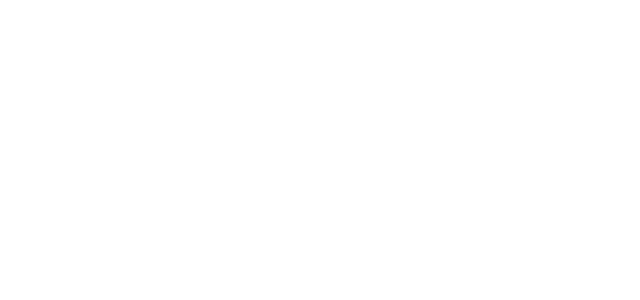
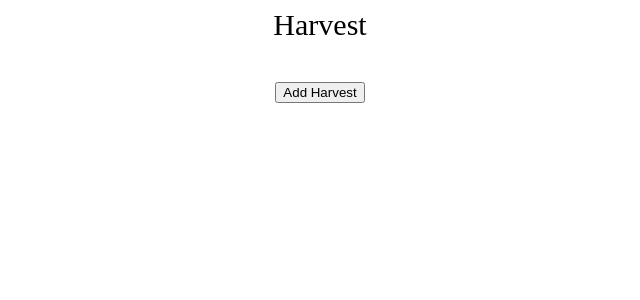
Before and after one commit to evanmarmer/personal-projct-harvest, a React (Vite) app: page / in a window 1280 px wide. Shown: the top 300 px of the page, without its empty margins (320-960 px from the left). Built offline with nearby package versions, Linux system fonts and the light colour scheme.

Commit message:
add button & header to app.jsx, basic styling for each element

```diff
--- a/src/App.css
+++ b/src/App.css
@@ -0,0 +1,11 @@
+header {
+    text-align: center;
+    font-size:30px;
+    margin-bottom: 40px
+  }
+
+  button {
+    margin-left: auto;
+    margin-right: auto;
+    display: block;
+}
--- a/src/App.jsx
+++ b/src/App.jsx
@@ -4,7 +4,8 @@
 
   return (
     <>
-
+      <header>Harvest</header>
+      <button>Add Harvest</button>
     </>
   )
 }
```
Also changed, not shown: .eslintrc.cjs (deleted), speciesData.json (line endings or trailing spaces).
